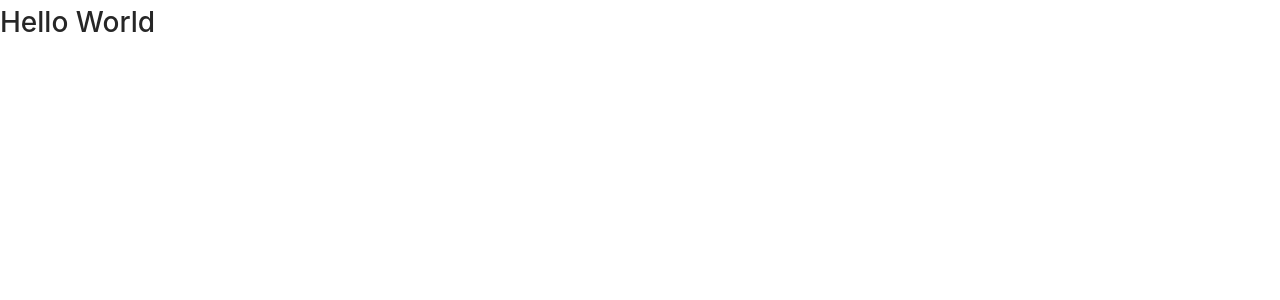
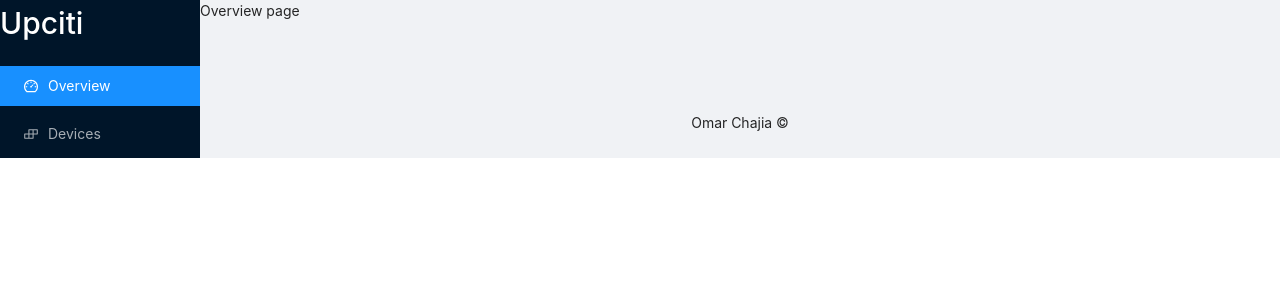
Before and after one commit to opmarq/devices, a React (Create React App) app in the folder frontend/: page / in a window 1280 px wide. Shown: the top 300 px of the page. Built offline with nearby package versions, Linux system fonts and the light colour scheme.

Commit message:
UI prototyping & setup routing

```diff
--- a/frontend/package.json
+++ b/frontend/package.json
@@ -3,6 +3,7 @@
   "version": "0.1.0",
   "private": true,
   "dependencies": {
+    "@ant-design/icons": "^4.5.0",
     "@testing-library/jest-dom": "^5.11.9",
     "@testing-library/react": "^11.2.5",
     "@testing-library/user-event": "^12.7.1",
@@ -16,6 +17,7 @@
     "react-dom": "^17.0.1",
     "react-router-dom": "^5.2.0",
     "react-scripts": "4.0.2",
+    "styled-components": "^5.2.1",
     "ts-jest": "^26.5.1",
     "typescript": "^4.1.5"
   },
@@ -42,5 +44,9 @@
       "last 1 firefox version",
       "last 1 safari version"
     ]
+  },
+  "devDependencies": {
+    "@types/react-router-dom": "^5.1.7",
+    "@types/styled-components": "^5.1.7"
   }
 }
--- a/frontend/src/App.tsx
+++ b/frontend/src/App.tsx
@@ -1,10 +1,44 @@
 import React from "react";
+import { Layout, Menu } from "antd";
+import { DashboardOutlined, BuildOutlined } from "@ant-design/icons";
+import { Route, BrowserRouter as Router, Switch } from "react-router-dom";
+
+import { Logo } from "./components/Logo";
+import DevicesPage from "./pages/Devices";
+import OverviewPage from "./pages/Overview";
+
+const { Content, Footer, Sider } = Layout;
 
 function App() {
   return (
-    <div className="App">
-      <h1>Hello World</h1>
-    </div>
+    <Layout>
+      <Sider breakpoint="lg" collapsedWidth="0">
+        <Logo>Upciti</Logo>
+        <Menu theme="dark" mode="inline" defaultSelectedKeys={["1"]}>
+          <Menu.Item key="1" icon={<DashboardOutlined />}>
+            Overview
+          </Menu.Item>
+          <Menu.Item key="2" icon={<BuildOutlined />}>
+            Devices
+          </Menu.Item>
+        </Menu>
+      </Sider>
+      <Layout>
+        <Content>
+          <Router>
+            <Switch>
+              <Route path="/">
+                <OverviewPage />
+              </Route>
+              <Route path="/devices">
+                <DevicesPage />
+              </Route>
+            </Switch>
+          </Router>
+        </Content>
+        <Footer style={{ textAlign: "center" }}>Omar Chajia &copy;</Footer>
+      </Layout>
+    </Layout>
   );
 }
 
--- /dev/null
+++ b/frontend/src/components/Logo.tsx
@@ -0,0 +1,6 @@
+import styled from "styled-components";
+
+export const Logo = styled.h1`
+  color: white;
+  font-size: 30px;
+`;
--- /dev/null
+++ b/frontend/src/pages/Devices.tsx
@@ -0,0 +1,7 @@
+import React from "react";
+
+const Devices = () => {
+  return <div>Devices page</div>;
+};
+
+export default Devices;
--- /dev/null
+++ b/frontend/src/pages/Overview.tsx
@@ -0,0 +1,7 @@
+import React from "react";
+
+const Overview = () => {
+  return <div>Overview page</div>;
+};
+
+export default Overview;
```
Also changed, not shown: frontend/src/api/index.ts (renamed from frontend/src/api/index.js), 1 other file (tests, documents, lock files or other folders).
